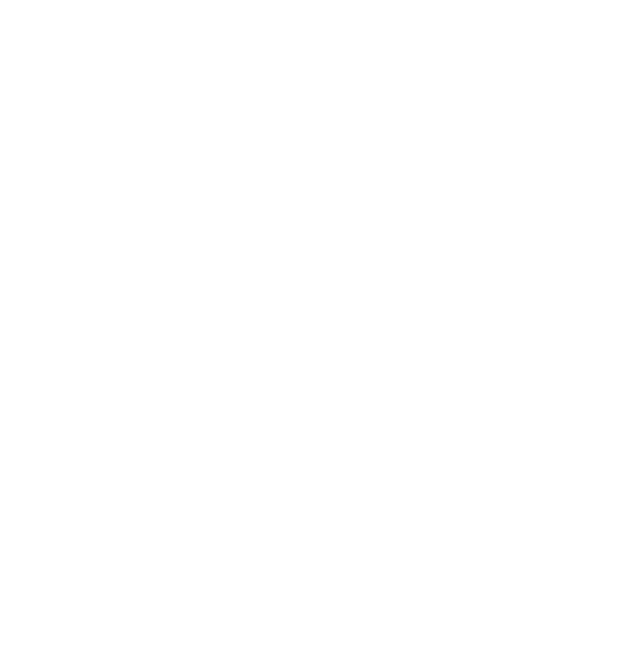
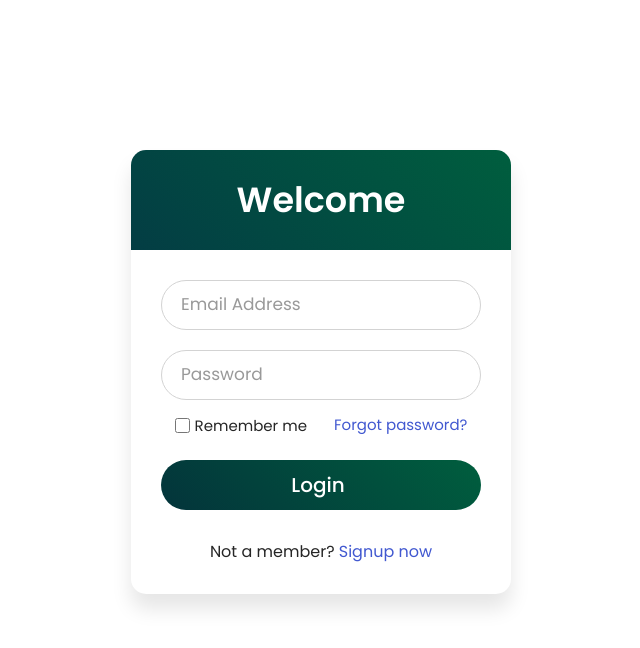
Before and after one commit to lkmSasanga/fas-web-app, a React (Create React App) app: page /signup in a window 1280 px wide. Shown: the top 648 px of the page, without its empty margins (319-959 px from the left). Built offline with nearby package versions, Linux system fonts and the light colour scheme.

Commit message:
routes working correctly

```diff
--- a/src/App.js
+++ b/src/App.js
@@ -10,14 +10,12 @@
 class App extends Component{
     render() {
         return (
-            <BrowserRouter
-                // basename="/"
-            >
+            <BrowserRouter>
                 <Route>
                     <div className="App">
                         {/*<Layout>*/}
                             <Switch>
-                                <Route path="/login" component={Login}/>
+                                <Route path="/" component={Login}/>
                                 {/*<Route path="/signup" component={SignUp}/>*/}
                                 <Route path="/search" component={InputControl}/>
                             </Switch>
--- a/src/containers/Login/Login.js
+++ b/src/containers/Login/Login.js
@@ -139,7 +139,7 @@
 
 
         if (this.state.loginSuccess) {
-            return <Link to="/search" replace />
+            return <Link to="/search" replace><InputControl/></Link>
         }
 
         // this.props.history.push('/search');
@@ -242,7 +242,11 @@
                         </div>
                         {this.state.isLoading ? <ThreeDots/>: null}
                     </>
-                    :  <Redirect to="/search"/>
+                    :
+                    <>
+                        <Redirect to="/search"/>
+                        <InputControl/>
+                    </>
                 }
                 {/*<Link to="/search" replace><InputControl/></Link>*/}
             </React.Fragment>
```
Also changed, not shown: 1 other file (tests, documents, lock files or other folders).
